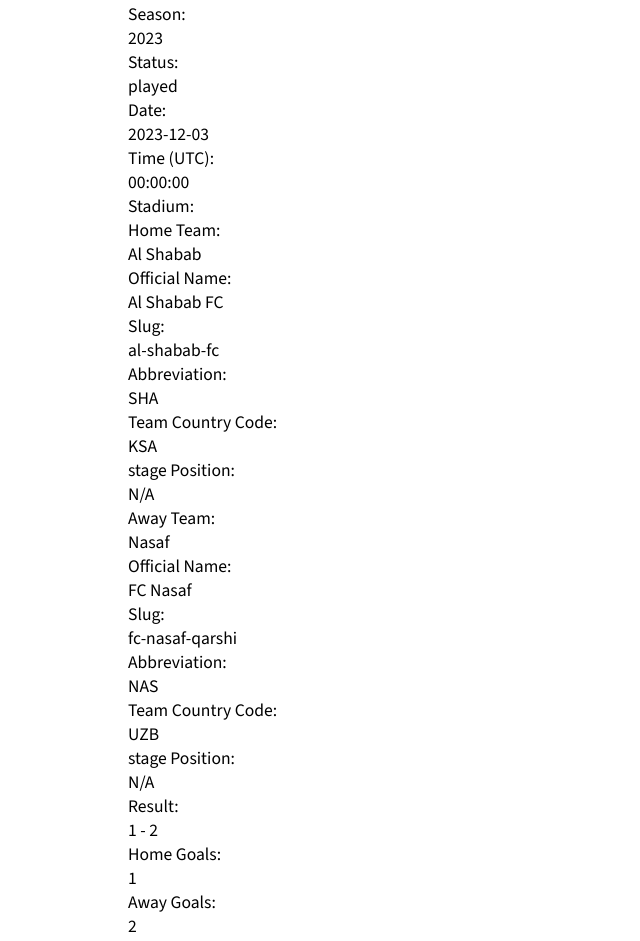
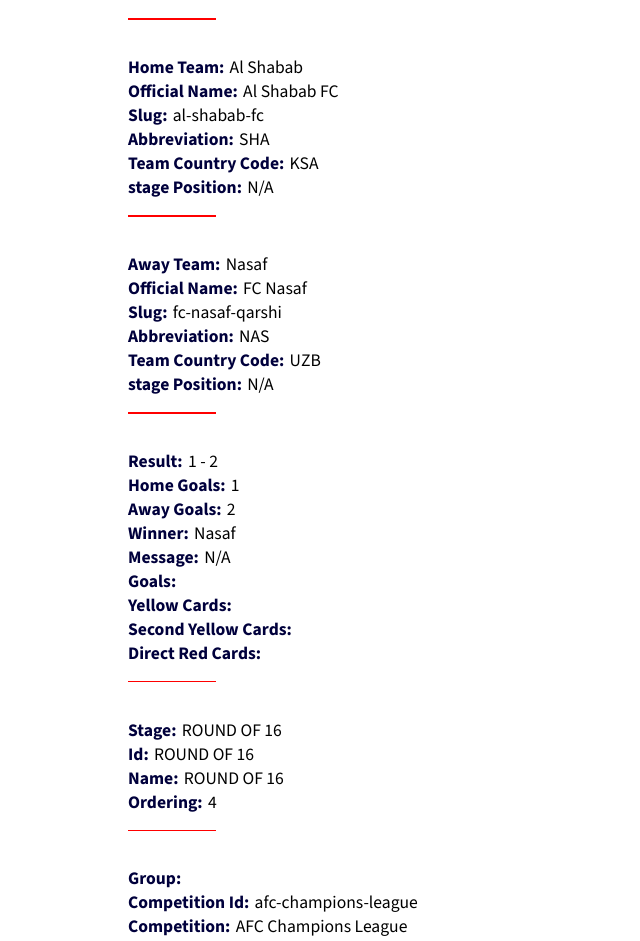
Before and after one commit to charadrim/calendar, a Next.js app: page /events/1 in a window 1280 px wide. Shown: the part 942-1883 px from the top of the page, without its empty margins (0-640 px from the left). Built offline with nearby package versions, Linux system fonts and the light colour scheme.

Commit message:
Add styling to the single event page

```diff
--- a/app/events/[eventId]/page.module.css
+++ b/app/events/[eventId]/page.module.css
@@ -1,20 +1,69 @@
 .container {
   width: 100%;
   max-width: 80%;
-  max-height: 80%;
+  max-height: 90%;
   margin: 0 auto;
   text-align: left;
   font-size: 1.1em;
+  padding-bottom: 3em;
 }
 
-.container h2 {
+.container h1 {
   padding-top: 3em;
+  padding-bottom: 0.7em;
   font-size: 44px;
   font-weight: 900;
   text-transform: uppercase;
   color: #00003c;
 }
 
+.container h1:hover {
+  transition: 0.2s;
+  color: #ff0000;
+}
+
 .singleEventBox {
+  padding-top: 0em;
+}
+
+.singleEventBox h2 {
+  padding-bottom: 0em;
+  font-size: 30px;
+  font-weight: 900;
+  text-transform: uppercase;
+  color: #00003c;
+}
+.singleEventBox h2:hover {
+  transition: 0.2s;
+  color: #ff0000;
+}
+
+.singleEventCategory {
   padding-top: 2em;
+  padding-bottom: 1em;
+  position: relative;
 }
+
+.singleEventCategory::after {
+  content: '';
+  position: absolute;
+  bottom: 0;
+  left: 0;
+  width: 5em;
+  height: 0.1em;
+  background-color: #ff0000;
+  display: block;
+}
+
+.singleEventDetail {
+  display: flex;
+  flex-direction: row;
+}
+
+.singleEventDetail p {
+  padding-left: 0.3em;
+}
+.singleEventDetail div {
+  font-weight: bold;
+  color: #00003c;
+}
--- a/app/events/[eventId]/page.tsx
+++ b/app/events/[eventId]/page.tsx
@@ -11,89 +11,89 @@
 
   return (
     <div className={styles.container}>
-      <h2>
-        {singleEvent.homeTeam?.name || 'N/A'} vs{' '}
+      <h1>
+        {singleEvent.homeTeam?.name || 'N/A'} -{' '}
         {singleEvent.awayTeam?.name || 'N/A'}
-      </h2>
+      </h1>
       <div className={styles.singleEventBox}>
         <h2>Event Details</h2>
-        <div>
-          <div>
+        <div className={styles.singleEventCategory}>
+          <div className={styles.singleEventDetail}>
             <div>Season: </div>
             <p>{singleEvent.season}</p>
           </div>
-          <div>
+          <div className={styles.singleEventDetail}>
             <div>Status: </div>
             <p>{singleEvent.status}</p>
           </div>
-          <div>
+          <div className={styles.singleEventDetail}>
             <div>Date: </div>
             <p>{singleEvent.dateVenue}</p>
           </div>
-          <div>
+          <div className={styles.singleEventDetail}>
             <div>Time (UTC): </div>
             <p>{singleEvent.timeVenueUTC}</p>
           </div>
-          <div>
+          <div className={styles.singleEventDetail}>
             <div>Stadium: </div>
             <p>{singleEvent.stadium}</p>
           </div>
         </div>
-        <div>
-          <div>
+        <div className={styles.singleEventCategory}>
+          <div className={styles.singleEventDetail}>
             <div>Home Team: </div>
             <p>{singleEvent.homeTeam?.name || 'N/A'}</p>
           </div>
-          <div>
+          <div className={styles.singleEventDetail}>
             <div>Official Name: </div>
             <p>{singleEvent.homeTeam?.officialName || 'N/A'}</p>
           </div>
-          <div>
+          <div className={styles.singleEventDetail}>
             <div>Slug: </div>
             <p>{singleEvent.homeTeam?.slug || 'N/A'}</p>
           </div>
-          <div>
+          <div className={styles.singleEventDetail}>
             <div>Abbreviation: </div>
             <p>{singleEvent.homeTeam?.abbreviation || 'N/A'}</p>
           </div>
-          <div>
+          <div className={styles.singleEventDetail}>
             <div>Team Country Code: </div>
             <p>{singleEvent.homeTeam?.teamCountryCode || 'N/A'}</p>
           </div>
-          <div>
+          <div className={styles.singleEventDetail}>
             <div>stage Position: </div>
             <p>{singleEvent.homeTeam?.stagePosition || 'N/A'}</p>
           </div>
         </div>
-        <div>
+        <div className={styles.singleEventCategory}>
           {' '}
-          <div>
+          <div className={styles.singleEventDetail}>
             <div>Away Team: </div>
             <p>{singleEvent.awayTeam ? singleEvent.awayTeam.name : 'N/A'}</p>
           </div>
-          <div>
+          <div className={styles.singleEventDetail}>
             <div>Official Name: </div>
             <p>{singleEvent.awayTeam?.officialName || 'N/A'}</p>
           </div>
-          <div>
+          <div className={styles.singleEventDetail}>
             <div>Slug: </div>
             <p>{singleEvent.awayTeam?.slug || 'N/A'}</p>
           </div>
-          <div>
+          <div className={styles.singleEventDetail}>
             <div>Abbreviation: </div>
             <p>{singleEvent.awayTeam?.abbreviation || 'N/A'}</p>
           </div>
-          <div>
+          <div className={styles.singleEventDetail}>
             <div>Team Country Code: </div>
             <p>{singleEvent.awayTeam?.teamCountryCode || 'N/A'}</p>
           </div>
-          <div>
+          <div className={styles.singleEventDetail}>
             <div>stage Position: </div>
             <p>{singleEvent.awayTeam?.stagePosition || 'N/A'}</p>
           </div>
         </div>
-        <div>
-          <div>
+        <div className={styles.singleEventCategory}>
+          <div className={styles.singleEventDetail}>
             <div>Result: </div>
             <p>
               {singleEvent.result
@@ -101,68 +101,68 @@
                 : 'N/A'}
             </p>
           </div>
-          <div>
+          <div className={styles.singleEventDetail}>
             <div>Home Goals: </div>
             <p>{singleEvent.result?.homeGoals || 'N/A'}</p>
           </div>
-          <div>
+          <div className={styles.singleEventDetail}>
             <div>Away Goals: </div>
             <p>{singleEvent.result?.awayGoals || 'N/A'}</p>
           </div>
-          <div>
+          <div className={styles.singleEventDetail}>
             <div>Winner: </div>
             <p>{singleEvent.result?.winner || 'N/A'}</p>
           </div>
-          <div>
+          <div className={styles.singleEventDetail}>
             <div>Message: </div>
             <p>{singleEvent.result?.message || 'N/A'}</p>
           </div>
-          <div>
+          <div className={styles.singleEventDetail}>
             <div>Goals: </div>
             <p>{singleEvent.result?.goals || 'N/A'}</p>
           </div>
-          <div>
+          <div className={styles.singleEventDetail}>
             <div>Yellow Cards: </div>
             <p>{singleEvent.result?.yellowCards || 'N/A'}</p>
           </div>
-          <div>
+          <div className={styles.singleEventDetail}>
             <div>Second Yellow Cards: </div>
             <p>{singleEvent.result?.secondYellowCards || 'N/A'}</p>
           </div>
-          <div>
+          <div className={styles.singleEventDetail}>
             <div>Direct Red Cards: </div>
             <p>{singleEvent.result?.directRedCards || 'N/A'}</p>
           </div>
         </div>
-        <div>
+        <div className={styles.singleEventCategory}>
           {' '}
-          <div>
+          <div className={styles.singleEventDetail}>
             <div>Stage: </div>
             <p>{singleEvent.stage?.name || 'N/A'}</p>
           </div>
-          <div>
+          <div className={styles.singleEventDetail}>
             <div>Id: </div>
             <p>{singleEvent.stage.id}</p>
           </div>
-          <div>
+          <div className={styles.singleEventDetail}>
             <div>Name: </div>
             <p>{singleEvent.stage.name}</p>
           </div>
-          <div>
+          <div className={styles.singleEventDetail}>
             <div>Ordering: </div>
             <p>{singleEvent.stage.ordering}</p>
           </div>
         </div>
-        <div>
-          <div>
+        <div className={styles.singleEventCategory}>
+          <div className={styles.singleEventDetail}>
             <div>Group: </div>
             <p>{singleEvent.group}</p>
           </div>
-          <div>
+          <div className={styles.singleEventDetail}>
             <div>Competition Id: </div>
             <p>{singleEvent.originCompetitionId}</p>
           </div>
-          <div>
+          <div className={styles.singleEventDetail}>
             <div>Competition: </div>
             <p>{singleEvent.originCompetitionName}</p>
           </div>
--- a/app/events/page.module.css
+++ b/app/events/page.module.css
@@ -12,6 +12,11 @@
   font-weight: 900;
   text-transform: uppercase;
   color: #00003c;
+}
+
+.container h2:hover {
+  transition: 0.2s;
+  color: #ff0000;
 }
 
 .calendarBox {
--- a/app/events/page.tsx
+++ b/app/events/page.tsx
@@ -34,8 +34,8 @@
                     `}</style>
                     <Link href={`/events/${event.id}`} passHref>
                       <p style={{ fontWeight: 'bold', fontSize: '1.2em' }}>
-                        {event.homeTeam && event.homeTeam.name} -{' '}
-                        {event.awayTeam && event.awayTeam.name}
+                        {event.homeTeam?.name || 'N/A'} -{' '}
+                        {event.awayTeam?.name || 'N/A'}
                       </p>
                     </Link>
                   </div>
```
